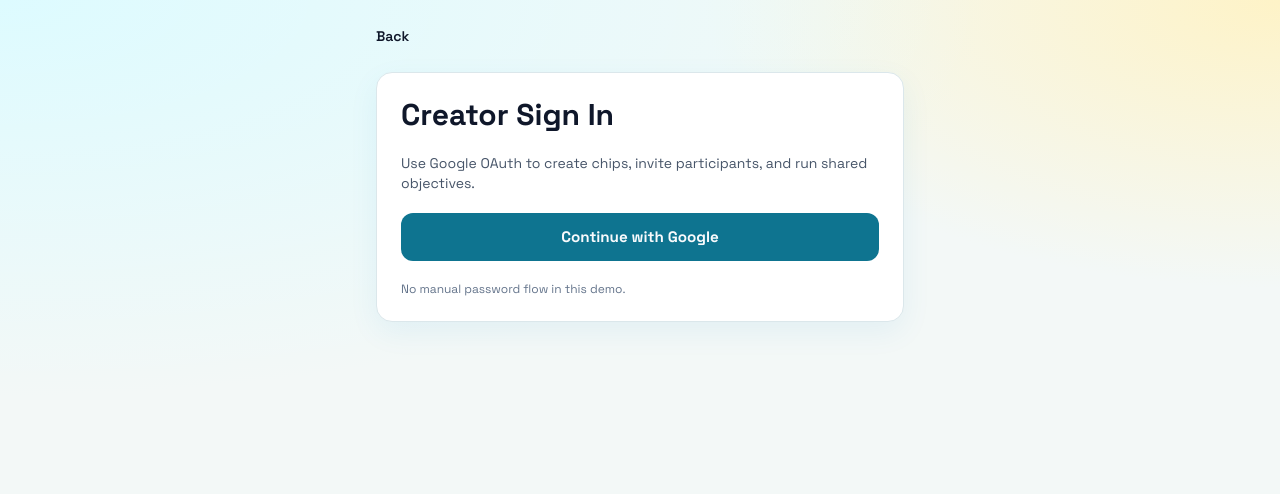
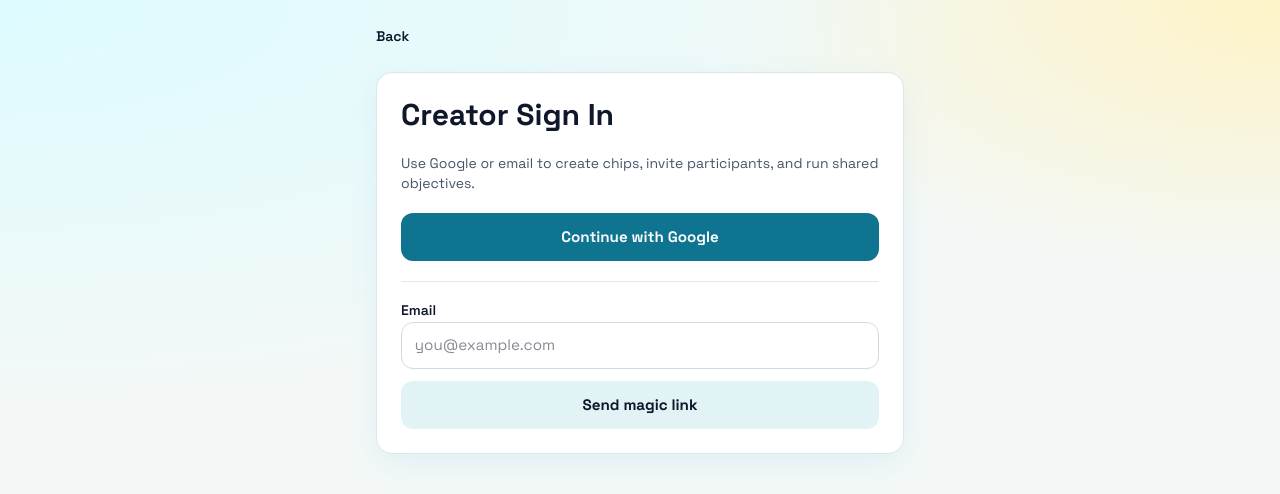
Before and after one commit to windwalker46/chipin, a Next.js app: page /auth/sign-in in a window 1280 px wide. Shown: the top 494 px of the page. Built offline with nearby package versions, Linux system fonts and the light colour scheme; no server answers.

Commit message:
Add manual email magic-link sign-in

```diff
--- a/src/app/auth/callback/route.ts
+++ b/src/app/auth/callback/route.ts
@@ -1,13 +1,35 @@
 import { NextResponse } from "next/server";
+import type { EmailOtpType } from "@supabase/supabase-js";
 import { createSupabaseServerClient } from "@/lib/supabase/server";
 import { normalizeNextPath } from "@/lib/navigation";
+
+const otpTypes: EmailOtpType[] = ["signup", "invite", "magiclink", "recovery", "email_change", "email"];
+
+function asOtpType(value: string | null) {
+  if (!value) return null;
+  return otpTypes.includes(value as EmailOtpType) ? (value as EmailOtpType) : null;
+}
 
 export async function GET(request: Request) {
   const requestUrl = new URL(request.url);
   const code = requestUrl.searchParams.get("code");
+  const tokenHash = requestUrl.searchParams.get("token_hash");
+  const otpType = asOtpType(requestUrl.searchParams.get("type"));
   const next = normalizeNextPath(requestUrl.searchParams.get("next"));
 
   try {
+    if (tokenHash && otpType) {
+      const supabase = await createSupabaseServerClient();
+      const { error } = await supabase.auth.verifyOtp({
+        token_hash: tokenHash,
+        type: otpType,
+      });
+      if (!error) {
+        return NextResponse.redirect(new URL(next, requestUrl.origin));
+      }
+      return NextResponse.redirect(new URL("/auth/sign-in?error=magic-link", requestUrl.origin));
+    }
+
     if (code) {
       const supabase = await createSupabaseServerClient();
       const { error } = await supabase.auth.exchangeCodeForSession(code);
--- a/src/app/auth/sign-in/page.tsx
+++ b/src/app/auth/sign-in/page.tsx
@@ -1,12 +1,18 @@
 import Link from "next/link";
 import { redirect } from "next/navigation";
+import { EmailSignInForm } from "@/components/email-sign-in-form";
 import { ScreenContainer } from "@/components/screen-container";
 import { GoogleSignInButton } from "@/components/google-sign-in-button";
 import { getSessionUser } from "@/lib/auth";
 
-export default async function SignInPage() {
+export default async function SignInPage({
+  searchParams,
+}: {
+  searchParams: Promise<{ error?: string; blocked?: string }>;
+}) {
   const user = await getSessionUser();
   if (user) redirect("/dashboard");
+  const search = await searchParams;
 
   return (
     <ScreenContainer>
@@ -17,9 +23,26 @@ export default async function SignInPage() {
       </div>
       <section className="chip-card space-y-5 p-6">
         <h1 className="text-3xl font-black">Creator Sign In</h1>
-        <p className="text-sm text-[#475569]">Use Google OAuth to create chips, invite participants, and run shared objectives.</p>
+        <p className="text-sm text-[#475569]">Use Google or email to create chips, invite participants, and run shared objectives.</p>
+        {search.error === "oauth" ? (
+          <p className="rounded-lg bg-[#fee2e2] p-3 text-sm text-[#991b1b]">
+            Sign in failed. Try again with Google or use email magic link.
+          </p>
+        ) : null}
+        {search.error === "magic-link" ? (
+          <p className="rounded-lg bg-[#fee2e2] p-3 text-sm text-[#991b1b]">
+            Magic link verification failed or expired. Request a new link.
+          </p>
+        ) : null}
+        {search.blocked === "1" ? (
+          <p className="rounded-lg bg-[#fee2e2] p-3 text-sm text-[#991b1b]">
+            This account is currently blocked.
+          </p>
+        ) : null}
         <GoogleSignInButton />
-        <p className="text-xs text-[#64748b]">No manual password flow in this demo.</p>
+        <div className="border-t border-[#e2e8f0] pt-4">
+          <EmailSignInForm />
+        </div>
       </section>
     </ScreenContainer>
   );
--- /dev/null
+++ b/src/components/email-sign-in-form.tsx
@@ -0,0 +1,64 @@
+"use client";
+
+import { FormEvent, useState } from "react";
+import { useSearchParams } from "next/navigation";
+import { createSupabaseBrowserClient } from "@/lib/supabase/client";
+import { normalizeNextPath } from "@/lib/navigation";
+
+export function EmailSignInForm() {
+  const [email, setEmail] = useState("");
+  const [loading, setLoading] = useState(false);
+  const [message, setMessage] = useState<string | null>(null);
+  const [error, setError] = useState<string | null>(null);
+  const params = useSearchParams();
+
+  async function handleSubmit(event: FormEvent<HTMLFormElement>) {
+    event.preventDefault();
+    setLoading(true);
+    setError(null);
+    setMessage(null);
+
+    const supabase = createSupabaseBrowserClient();
+    const next = normalizeNextPath(params.get("next"));
+    const redirectTo = `${window.location.origin}/auth/callback?next=${encodeURIComponent(next)}`;
+
+    const { error: signInError } = await supabase.auth.signInWithOtp({
+      email: email.trim(),
+      options: {
+        emailRedirectTo: redirectTo,
+      },
+    });
+
+    if (signInError) {
+      setError(signInError.message);
+      setLoading(false);
+      return;
+    }
+
+    setMessage("Check your email for a sign-in link.");
+    setLoading(false);
+  }
+
+  return (
+    <form onSubmit={handleSubmit} className="space-y-3">
+      <label className="block space-y-1">
+        <span className="text-sm font-semibold">Email</span>
+        <input
+          className="chip-input"
+          type="email"
+          name="email"
+          autoComplete="email"
+          required
+          value={email}
+          onChange={(event) => setEmail(event.target.value)}
+          placeholder="you@example.com"
+        />
+      </label>
+      <button type="submit" className="chip-button chip-button-secondary" disabled={loading}>
+        {loading ? "Sending link..." : "Send magic link"}
+      </button>
+      {message ? <p className="text-sm text-[#155e75]">{message}</p> : null}
+      {error ? <p className="text-sm text-[#991b1b]">{error}</p> : null}
+    </form>
+  );
+}
```
